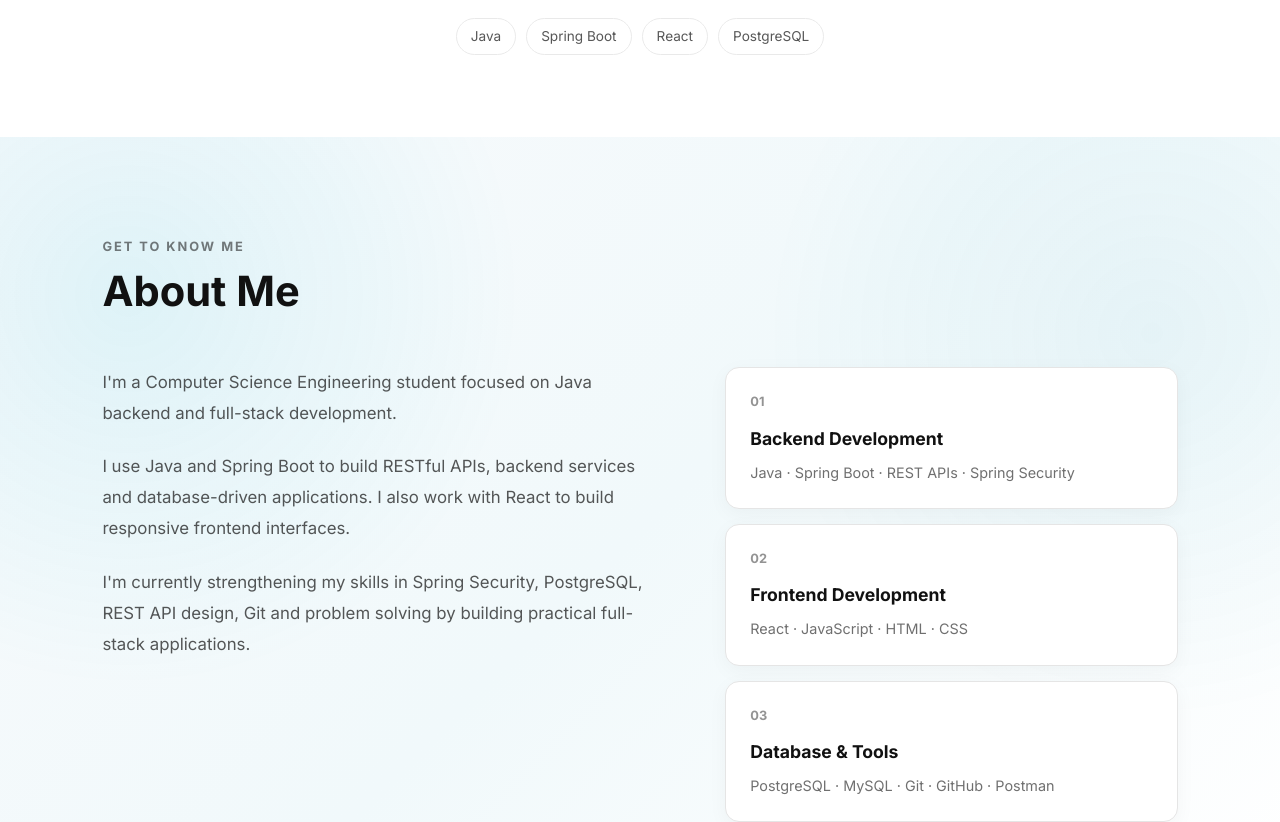
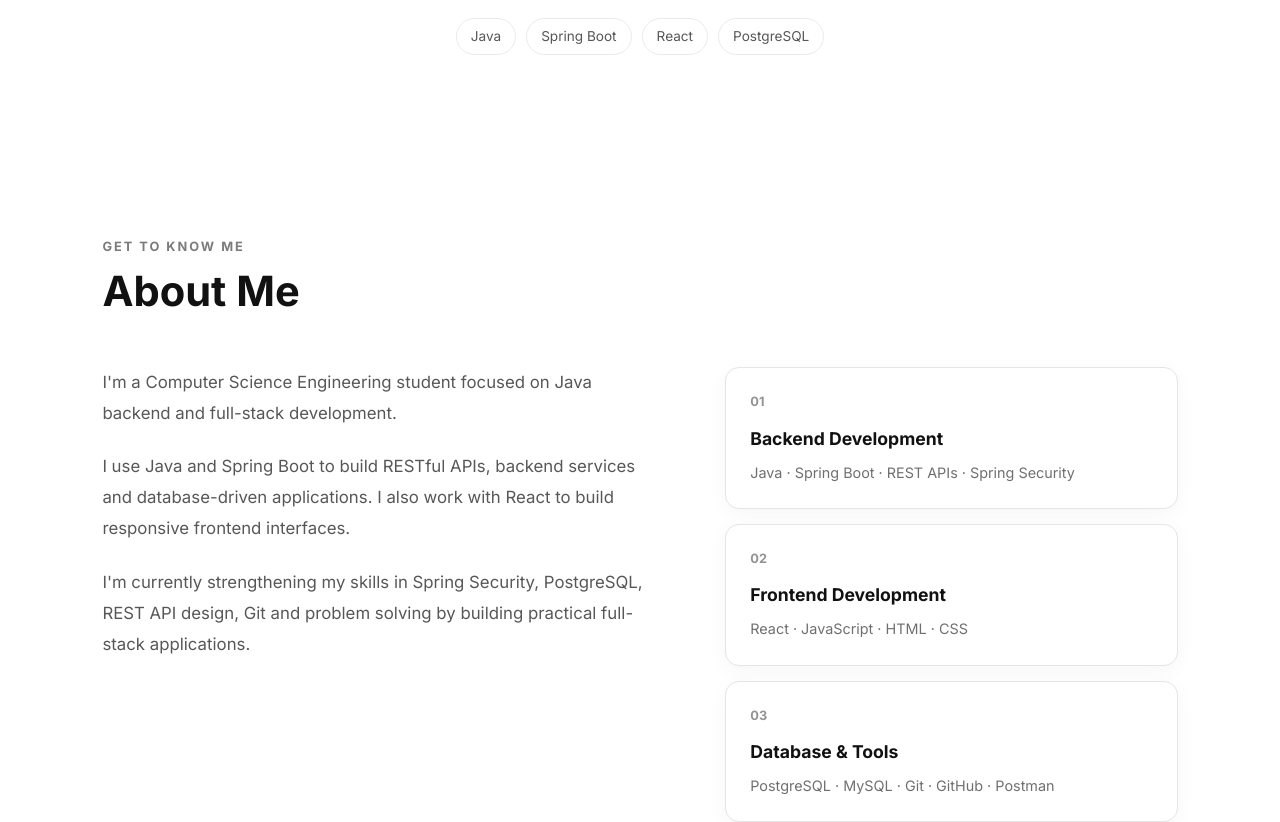
Before and after one commit to vignesh-builds/portfolio, a React (Vite) app in the folder frontend/: page / in a window 1280 px wide. Shown: the part 560-1382 px from the top of the page. Built offline with nearby package versions, Linux system fonts and the light colour scheme.

Commit message:
Update App.css

```diff
--- a/frontend/src/App.css
+++ b/frontend/src/App.css
@@ -183,32 +183,3 @@ button {
     animation: none !important;
   }
 }
-
-/* =========================================
-   COMMON SOFT CYAN + WHITE BACKGROUND
-========================================= */
-
-.about,
-.skills,
-.projects,
-.education,
-.achievements,
-.contact {
-  background:
-    radial-gradient(
-      circle at 10% 20%,
-      rgba(6, 182, 212, 0.10),
-      transparent 30%
-    ),
-    radial-gradient(
-      circle at 90% 25%,
-      rgba(8, 145, 178, 0.07),
-      transparent 30%
-    ),
-    linear-gradient(
-      135deg,
-      #f8fafc 0%,
-      #f1f9fb 50%,
-      #ffffff 100%
-    ) !important;
-}
```
